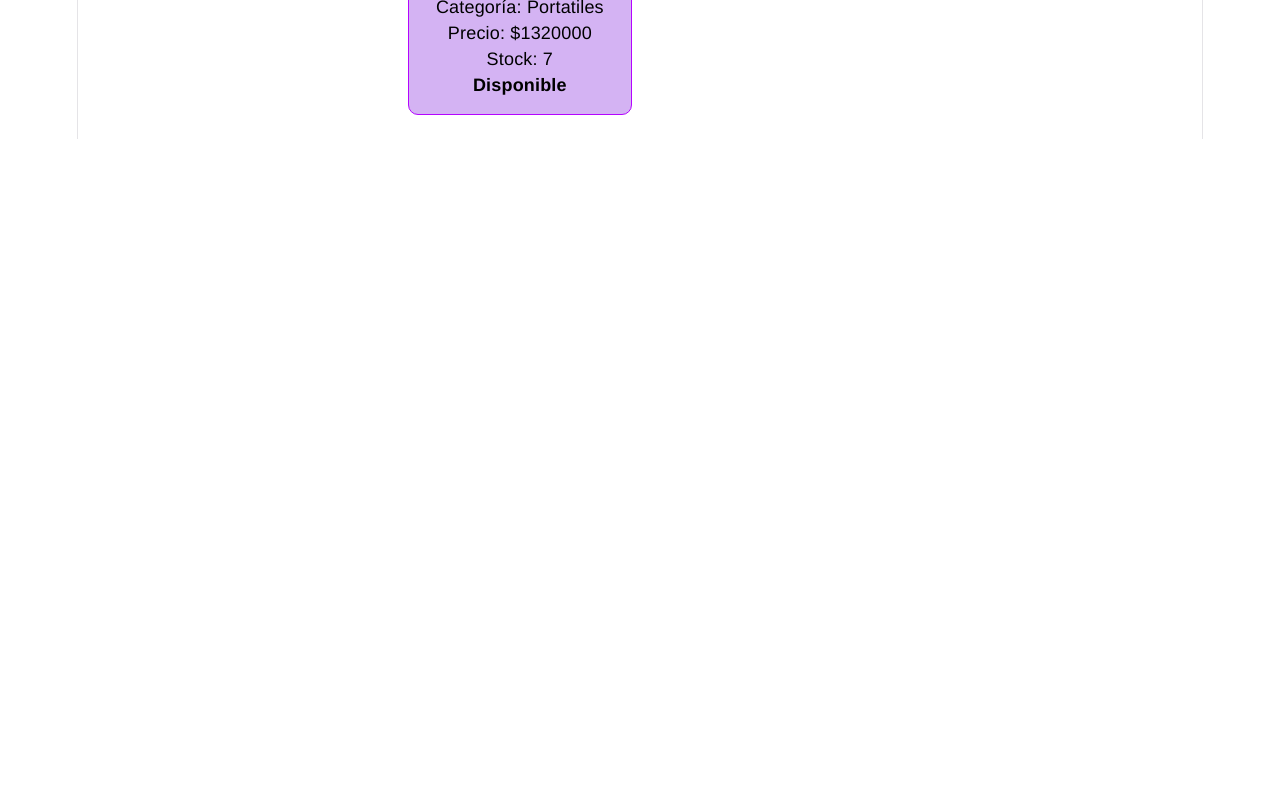
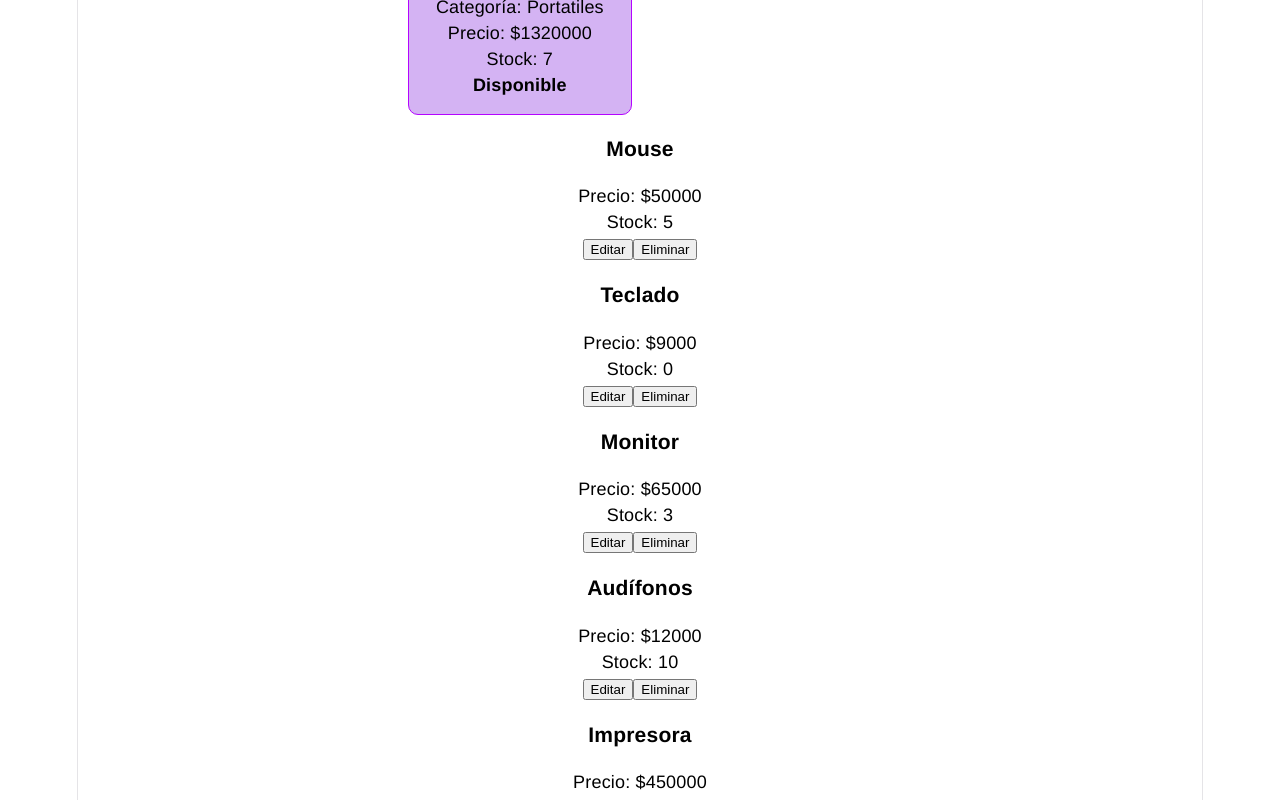
Before and after one commit to JesusSanchez28/tienda-react, a React (Vite) app: page / in a window 1280 px wide. Shown: the part 1260-2060 px from the top of the page. Before the commit the page ends 1399 px from the top, so only its background shows below. Built offline with nearby package versions, Linux system fonts and the light colour scheme.

Commit message:
feat: implementar CRUD local con react

```diff
--- a/src/App.jsx
+++ b/src/App.jsx
@@ -15,30 +15,56 @@ function App() {
   const [precio, setPrecio] = useState("");
   const [stock, setStock] = useState("");
   const [editandoId, setEditandoId] = useState(null);
-  const guardarProducto = (e) => {
+  const guardarProducto = (e) =>{
     e.preventDefault();
-  if (
-    nombre.trim() === "" ||
-    precio === "" ||
-    stock === ""
-  ) {
+    if (nombre.trim() === "" || precio === "" || stock === "") {
     alert("Todos los campos son obligatorios");
     return;
     }
+    if (Number(precio) <= 0 || Number(stock) < 0) {
+    alert("Revise precio y stock");
+    return;
+    }
+    if (editandoId === null) {
     const nuevoProducto = {
     id: Date.now(),
     nombre: nombre.trim(),
     precio: Number(precio),
-    stock: Number(stock),
-    categoria: "Sin categoría"
+    stock: Number(stock)
     };
-  setProductos([
-    ...productos,
-    nuevoProducto
-  ]);
+    setProductos([...productos, nuevoProducto]);
+    } else {
+    const actualizados = productos.map((producto) =>
+    producto.id === editandoId
+    ? {
+    ...producto,
+    nombre: nombre.trim(),
+    precio: Number(precio),
+    stock: Number(stock)
+    }
+    : producto
+    );
+    setProductos(actualizados);
+    setEditandoId(null);
+    }
     setNombre("");
     setPrecio("");
     setStock("");
+    };
+    const editarProducto = (producto) => {
+    setEditandoId(producto.id);
+    setNombre(producto.nombre);
+    setPrecio(producto.precio);
+    setStock(producto.stock);
+    };
+    const eliminarProducto = (id) => {
+    const confirmar = window.confirm(
+    ";¿Seguro que desea eliminar este producto?"
+    );
+    if (!confirmar) return;
+    setProductos(
+    productos.filter((producto) => producto.id !== id)
+    );
     };
   return (
     <>
@@ -80,6 +106,24 @@ function App() {
           />
         ))}
       </section>
+      <section>
+      {productos.map((producto) => (
+          <article key={producto.id}>
+              <h3>{producto.nombre}</h3>
+              <p>Precio: ${producto.precio}</p>
+              <p>Stock: {producto.stock}</p>
+
+              <button onClick={() => editarProducto(producto)}>
+                  Editar
+              </button>
+
+              <button onClick={() => eliminarProducto(producto.id)}>
+                  Eliminar
+              </button>
+          </article>
+      ))}
+      </section>
+
     </main>
     </>
   );
```
Lines whose indentation alone changed are shown as unchanged.
